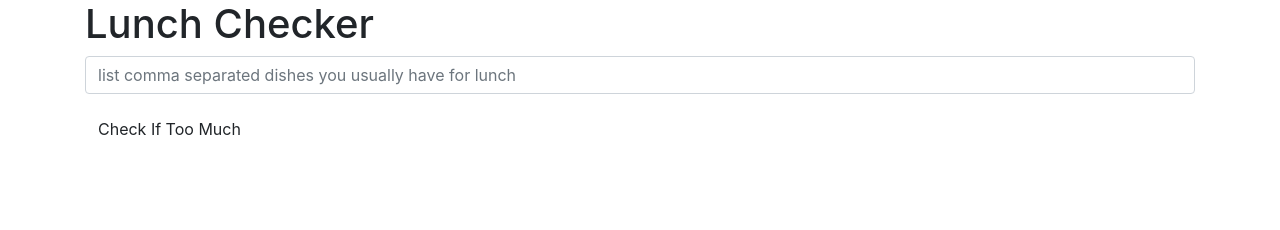
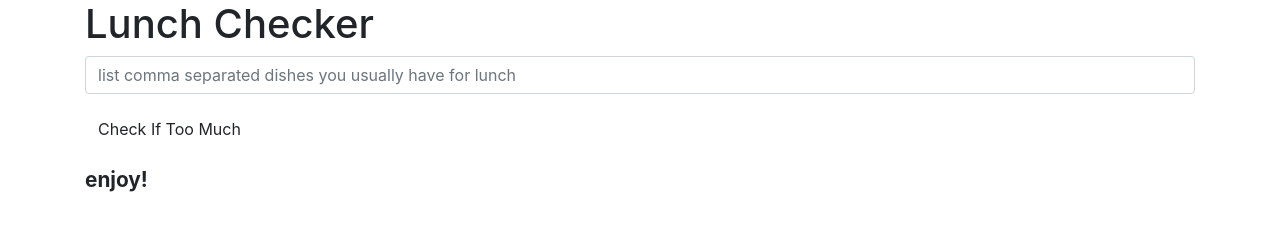
Before and after one commit to shivam25singh/coursera, a plain HTML site: page module1.html in a window 1280 px wide. Drawn offline with nearby package versions, Linux system fonts and the light colour scheme.

Commit message:
week 1 assignment.

```diff
--- a/module1.html
+++ b/module1.html
@@ -21,7 +21,7 @@
              <button class="btn btn-default">Check If Too Much</button>
          </div>
          <div class="form-group message">
-           <!-- Your message can go here. -->
+           enjoy!
          </div>
    </div>
 
```
